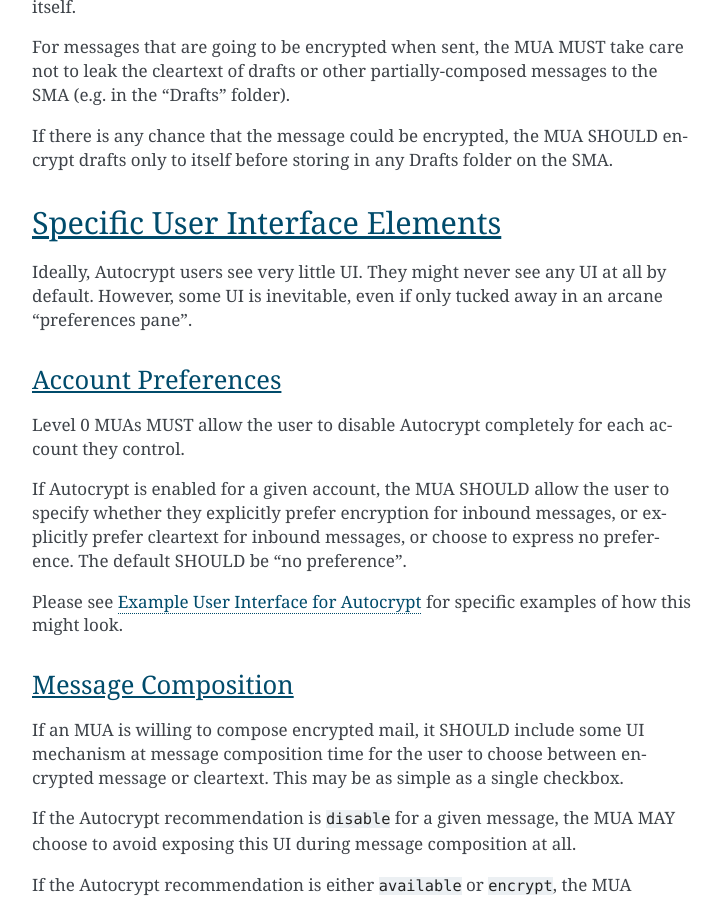
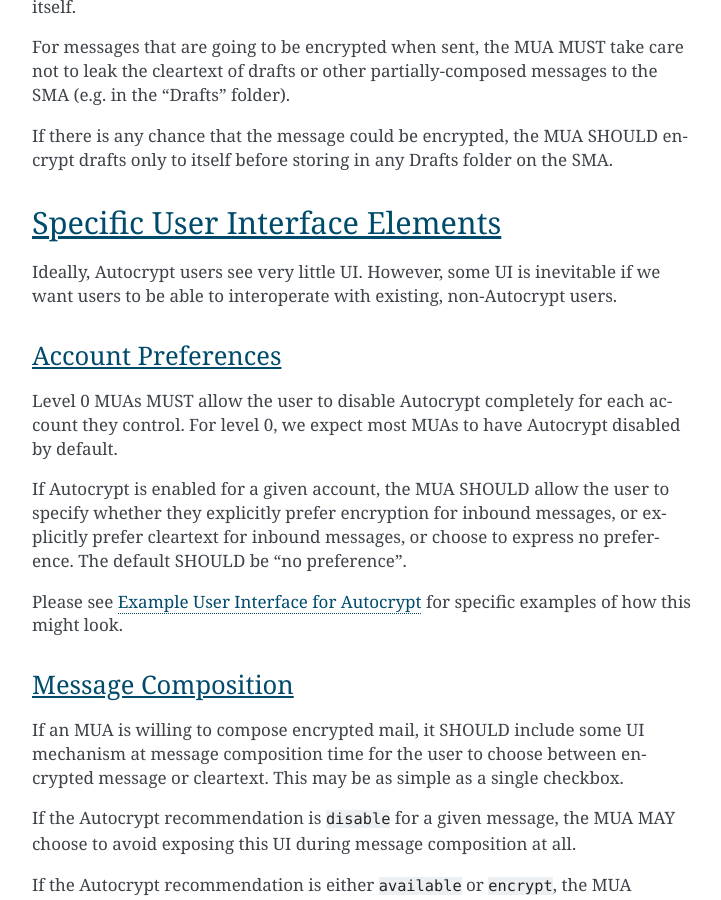
Before and after one commit to autocrypt/autocrypt, a Sphinx documentation site: the page built from doc/level0.rst, in a window 1280 px wide and 900 px high, scrolled down 11469 px. Shown: the whole window, without its empty margins (388-1109 px from the left). Built offline with Sphinx 7.4.7, drawn with Linux system fonts in a browser that asks for light colours.

Commit message:
Acknowledge some UI, L0 is off-by-default (#44)
This acknowledges some of the concessions we've made in the design of
Level 0 at the IFF meeting.

```diff
--- a/doc/level0.rst
+++ b/doc/level0.rst
@@ -517,15 +517,16 @@
 Specific User Interface Elements
 --------------------------------
 
-Ideally, Autocrypt users see very little UI.  They might never see any
-UI at all by default.  However, some UI is inevitable, even if only
-tucked away in an arcane "preferences pane".
+Ideally, Autocrypt users see very little UI.  However, some UI is
+inevitable if we want users to be able to interoperate with existing,
+non-Autocrypt users.
 
 Account Preferences
 +++++++++++++++++++
 
 Level 0 MUAs MUST allow the user to disable Autocrypt completely for
-each account they control.
+each account they control.  For level 0, we expect most MUAs to have
+Autocrypt disabled by default.
 
 If Autocrypt is enabled for a given account, the MUA SHOULD allow the
 user to specify whether they explicitly prefer encryption for inbound
```
